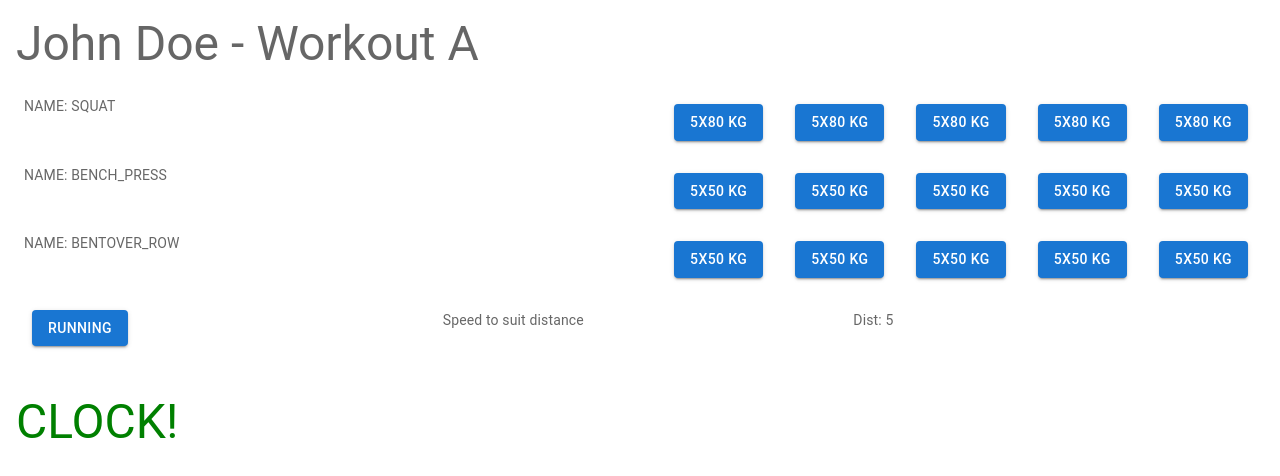
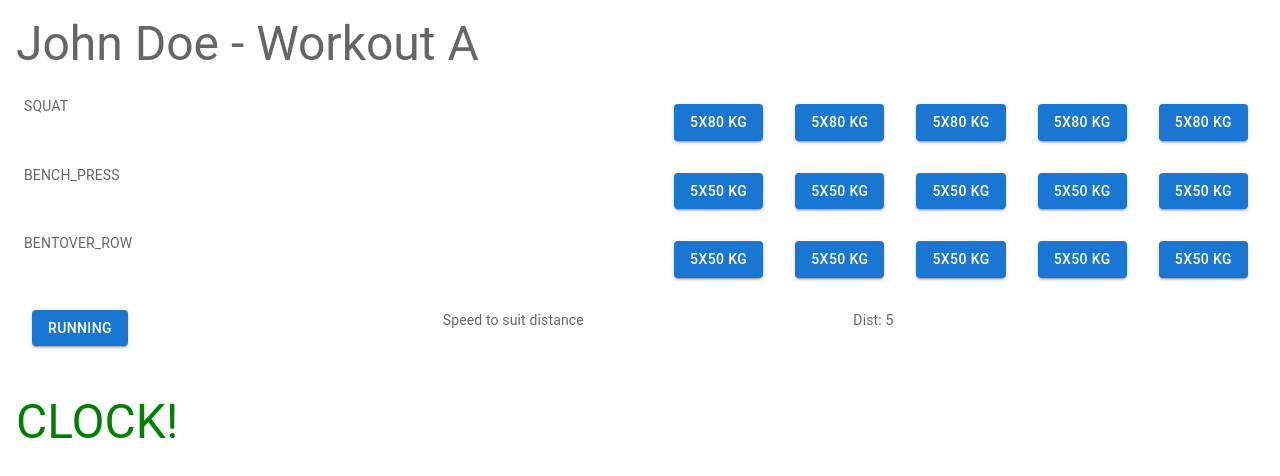
Before and after one commit to ian-hunter-github/gym-routine, a React (Create React App) app: page / in a window 1280 px wide. Shown: the top 476 px of the page. Built offline with nearby package versions, Linux system fonts and the light colour scheme.

Commit message:
One more test

```diff
--- a/src/components/WeightTrainingActivityView.tsx
+++ b/src/components/WeightTrainingActivityView.tsx
@@ -21,7 +21,7 @@ interface Props {
 export default function WeightLiftingActivityView({ activity }: Props) {
   return (
     <Grid container>
-      <Item>NAME: {activity?.name}</Item>
+      <Item>{activity?.name}</Item>
       <Grid container >
         {activity?.sets.map((set) => {
           return (<Item><WeightLiftingSetView set={set} /></Item>);
```
